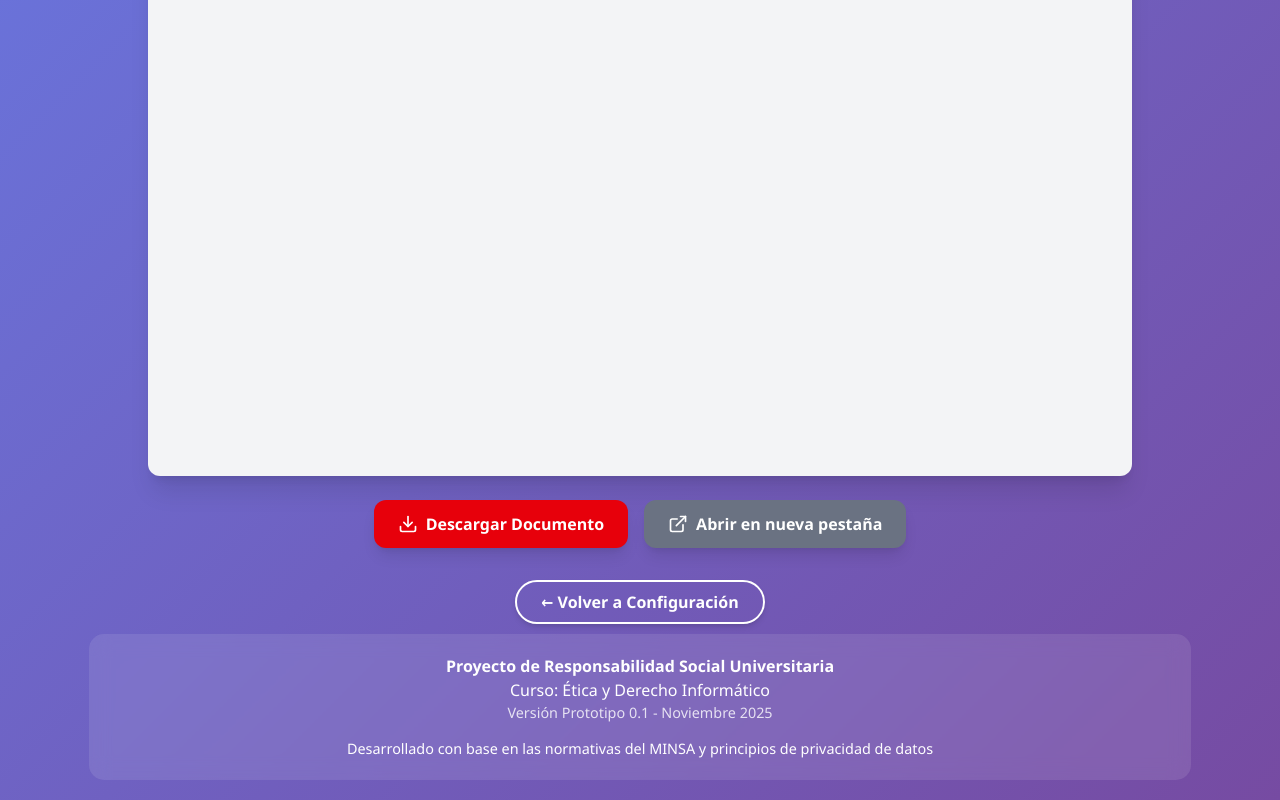
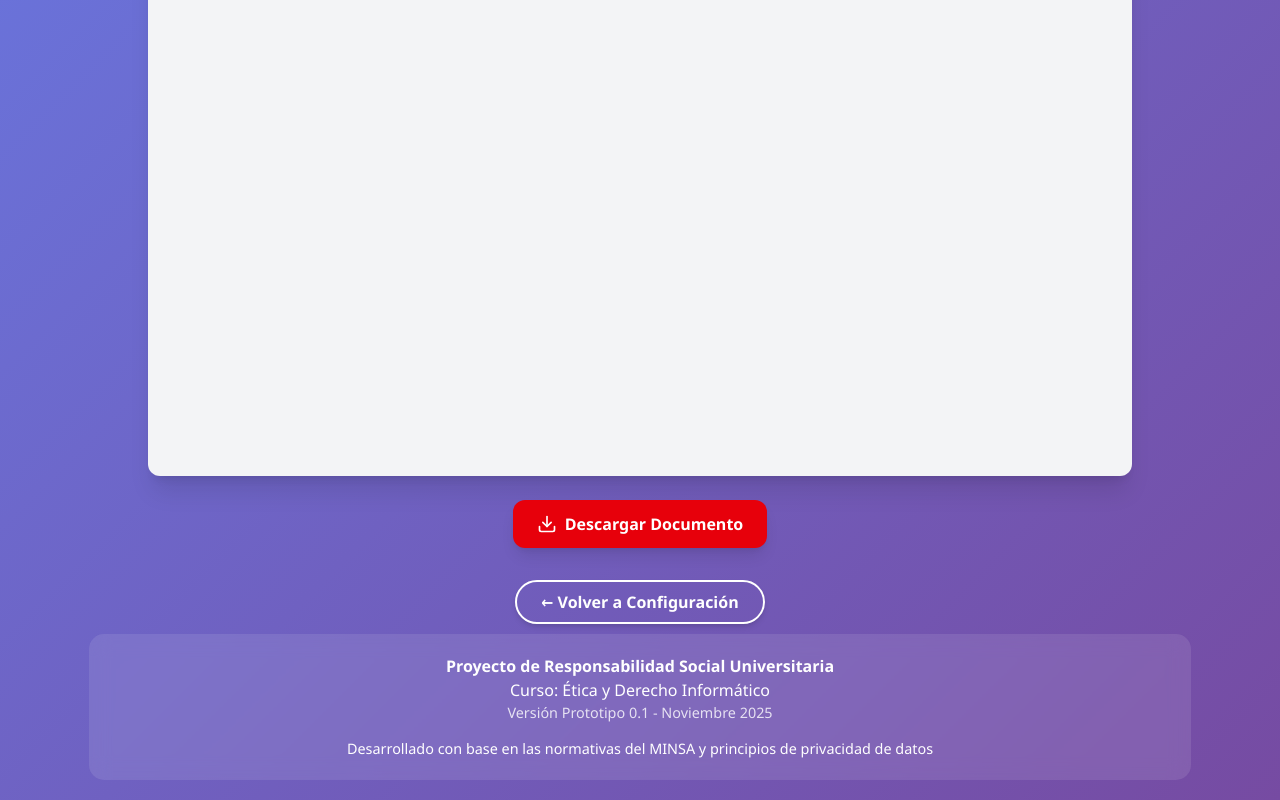
Before and after one commit to JimSegovia/ANMI-Asistente-Nutricional-Materno-Infantil, a React (Vite) app: page /privacidad-viewer in a window 1280 px wide. Shown: the part 652-1452 px from the top of the page. Built offline with nearby package versions, Linux system fonts and the light colour scheme.

Commit message:
manifiesto

```diff
--- a/src/pages/privacidad-viewer-page.jsx
+++ b/src/pages/privacidad-viewer-page.jsx
@@ -65,15 +65,7 @@ export default function PrivacidadViewerPage() {
             <Download size={20} className="mr-2" />
             Descargar Documento
           </a>
-          <a
-            href={document.pdfPath}
-            target="_blank"
-            rel="noopener noreferrer"
-            className="flex items-center bg-gray-500 text-white px-6 py-3 rounded-xl font-semibold shadow-lg hover:bg-gray-600 hover:text-white transition"
-          >
-            <ExternalLink size={20} className="mr-2" />
-            Abrir en nueva pestaña
-          </a>
+
         </div>
 
 {/* 🔘 Botón Volver */}
```
